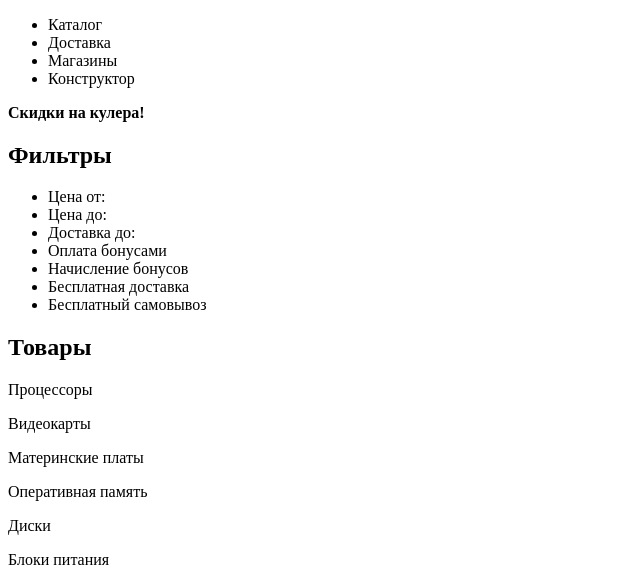
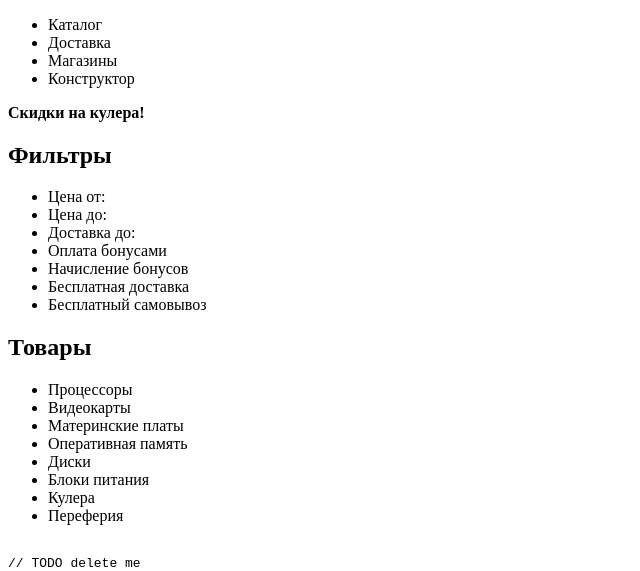
Before and after one commit to Fleack/ITMO-Web, a plain HTML site: page index.html in a window 1280 px wide. Shown: the part 223-794 px from the top of the page, without its empty margins (0-640 px from the left). Drawn offline with Linux system fonts and the light colour scheme.

Commit message:
- Fix of index.html

```diff
--- a/index.html
+++ b/index.html
@@ -50,15 +50,18 @@
             <li>Бесплатный самовывоз</li>
         </ul>
     </section>
-    <section><h2>Товары</h2>
-        <p>Процессоры</p>
-        <p>Видеокарты</p>
-        <p>Материнские платы</p>
-        <p>Оперативная память</p>
-        <p>Диски</p>
-        <p>Блоки питания</p>
-        <p>Кулера</p>
-        <p>Переферия</p>
+    <section>
+        <h2>Товары</h2>
+        <ul>
+            <li>Процессоры</li>
+            <li>Видеокарты</li>
+            <li>Материнские платы</li>
+            <li>Оперативная память</li>
+            <li>Диски</li>
+            <li>Блоки питания</li>
+            <li>Кулера</li>
+            <li>Переферия</li>
+        </ul>
     </section>
 </main>
 <footer>
```
